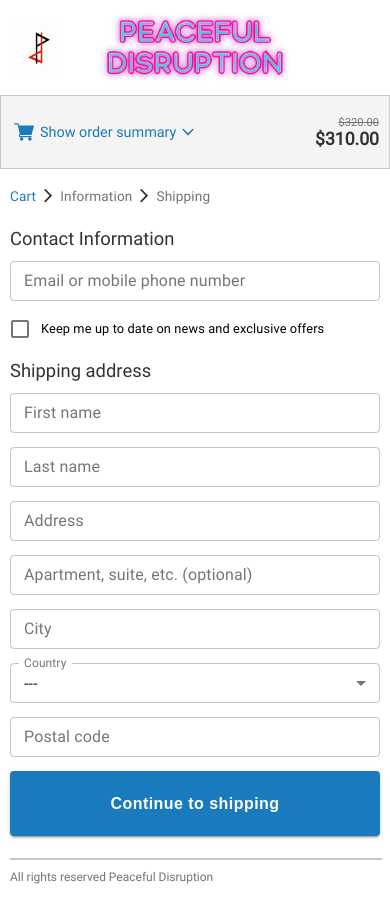
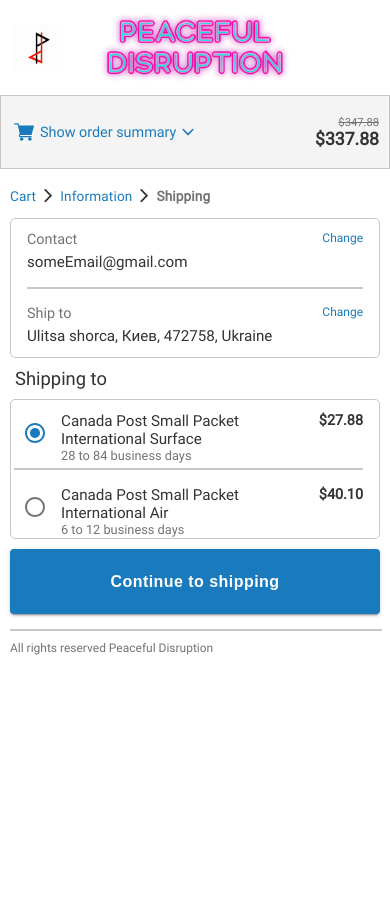
Before and after one commit to mrkelder/pd, a React (Create React App) app: page /payment in a window 390 px wide. After the commit the page ends 844 px from the top, so only its background shows below. Built offline with nearby package versions, Linux system fonts and the light colour scheme.

Commit message:
Created shipping page for mobile

```diff
--- a/src/css/payment.css
+++ b/src/css/payment.css
@@ -151,6 +151,89 @@
   max-width: 546px;
   margin: 5px auto;
 }
+#payment_page #input_sec #second_stage h2 {
+  margin: 10px 5px;
+}
+#payment_page #input_sec #second_stage #change_info,
+#payment_page #input_sec #second_stage #choose_shipping {
+  padding: 12px 16px;
+  box-sizing: border-box;
+  display: flex;
+  flex-direction: column;
+  justify-content: space-between;
+  border: 1px solid #c7c7c7;
+  border-radius: 5px;
+  min-height: 140px;
+}
+#payment_page #input_sec #second_stage #change_info hr,
+#payment_page #input_sec #second_stage #choose_shipping hr {
+  margin: 5px 0;
+}
+#payment_page #input_sec #second_stage #change_info .change_info_option,
+#payment_page #input_sec #second_stage #choose_shipping .change_info_option {
+  display: flex;
+  flex-direction: column;
+}
+#payment_page #input_sec #second_stage #change_info .change_info_option .change_info_heading,
+#payment_page #input_sec #second_stage #choose_shipping .change_info_option .change_info_heading {
+  display: flex;
+  justify-content: space-between;
+}
+#payment_page #input_sec #second_stage #change_info .change_info_option .change_info_heading span:first-child,
+#payment_page #input_sec #second_stage #choose_shipping .change_info_option .change_info_heading span:first-child {
+  color: #737373;
+  font-family: "Roboto", Arial, Helvetica, sans-serif;
+  font-size: 0.9rem;
+}
+#payment_page #input_sec #second_stage #change_info .change_info_option .change_info_heading span:last-child,
+#payment_page #input_sec #second_stage #choose_shipping .change_info_option .change_info_heading span:last-child {
+  color: #197bbd;
+  font-family: "Roboto", Arial, Helvetica, sans-serif;
+  font-size: 0.75rem;
+}
+#payment_page #input_sec #second_stage #change_info .change_info_option address,
+#payment_page #input_sec #second_stage #choose_shipping .change_info_option address {
+  margin-top: 5px;
+  font-family: "Roboto", Arial, Helvetica, sans-serif;
+  font-style: normal;
+  color: #333;
+  font-size: 0.95rem;
+}
+#payment_page #input_sec #second_stage #choose_shipping {
+  padding-left: 3px;
+}
+#payment_page #input_sec #second_stage #choose_shipping .change_info_option {
+  height: 40px;
+  align-items: flex-start;
+  flex-direction: row;
+  justify-content: space-between;
+}
+#payment_page #input_sec #second_stage #choose_shipping .change_info_option .change_shipping_info {
+  flex: 1;
+  margin: 0 5px;
+  display: flex;
+  flex-direction: column;
+}
+#payment_page #input_sec #second_stage #choose_shipping .change_info_option .change_shipping_info .shipping_name {
+  font-family: "Roboto", Arial, Helvetica, sans-serif;
+  font-size: 0.95rem;
+  color: #333;
+}
+#payment_page #input_sec #second_stage #choose_shipping .change_info_option .change_shipping_info .shipping_time {
+  font-family: "Roboto", Arial, Helvetica, sans-serif;
+  font-size: 0.8rem;
+  color: #737373;
+}
+#payment_page #input_sec #second_stage #choose_shipping .change_info_option .price {
+  color: #333;
+  font-weight: bolder;
+  font-family: "Roboto", Arial, Helvetica, sans-serif;
+  font-size: 0.9rem;
+}
+#payment_page #input_sec #second_stage .submit_btn {
+  margin-top: 10px;
+  width: 100%;
+}
 #payment_page #input_sec #bread_crumbs {
   margin: 10px 0;
 }
@@ -167,17 +250,17 @@
   color: #737373;
   margin: 0;
 }
-#payment_page #input_sec form {
-  display: flex;
-  flex-direction: column;
-  width: 100%;
-}
-#payment_page #input_sec form h2 {
+#payment_page #input_sec h2 {
   font-family: "Roboto", Arial, Helvetica, sans-serif;
   font-weight: lighter;
   color: #333;
   font-size: 1.15rem;
   margin: 10px 0 5px;
+}
+#payment_page #input_sec form {
+  display: flex;
+  flex-direction: column;
+  width: 100%;
 }
 #payment_page #input_sec form .c_input {
   margin: 7px 0;
@@ -306,5 +389,10 @@
     margin-left: 0 !important;
   }
 }
+@media (min-width: 1265px) {
+  #payment_page #payment_heading #link_block {
+    width: 1180px;
+  }
+}
 
 /*# sourceMappingURL=payment.css.map */
--- a/src/pages/Payment.js
+++ b/src/pages/Payment.js
@@ -1,5 +1,5 @@
 import React, { Fragment, lazy, useState, Suspense, useEffect, useRef } from 'react';
-import { Breadcrumbs, Button, Typography, createStyles, FormControlLabel, TextField, createMuiTheme, ThemeProvider, Checkbox, Select, MenuItem, FormControl, InputLabel } from '@material-ui/core';
+import { Breadcrumbs, Button, Typography, RadioGroup, createStyles, Radio, FormControlLabel, TextField, createMuiTheme, ThemeProvider, Checkbox, Select, MenuItem, FormControl, InputLabel } from '@material-ui/core';
 import { motion } from 'framer-motion';
 import { Link } from 'react-router-dom';
 import { useSelector } from 'react-redux';
@@ -20,6 +20,14 @@
   }
 });
 
+// const radioStyles = () => ({
+//   radio: {
+//     '&$checked': {
+//       color: '#197bbd'
+//     }
+//   }
+// });
+
 const theme = createMuiTheme({
   palette: {
     primary: {
@@ -37,12 +45,21 @@
   const [submitStyle, setSubmitStyle] = useState({ height: '65px', fontSize: '1rem', textTransform: 'none', fontWeight: 'bold', fontFamily: 'Arial' });
   const [isSummaryOpened, setSummaryOpened] = useState(false);
   const [styleForBreadCrumbs, setStyleForBreadCrumbs] = useState(null);
-  // const [sectionHeight, setSectionHeight] = useState(null);
+  const [shipping, setShipping] = useState('fs');
+  const [stage, setStage] = useState(1); // stage of purchase
   const compared_h2 = useRef();
-  // const heading = useRef();
+  // const classes = radioStyles();
 
   function openSummary() {
     setSummaryOpened(!isSummaryOpened);
+  }
+
+  function stageChanger(stageNum) {
+    if (stage !== stageNum) setStage(stageNum);
+  }
+
+  function changeShipping({ target: { value } }) {
+    setShipping(value);
   }
 
   useEffect(() => {
@@ -55,15 +72,10 @@
     if (windowSize >= 1000 && compared_h2.current !== undefined)
       setStyleForBreadCrumbs({ width: compared_h2.current.clientWidth });
     else setStyleForBreadCrumbs(null);
-    // Changes the height of the section
-    // if (windowSize >= 1000 && heading.current !== undefined)
-    //   setSectionHeight({ height: document.getElementsByTagName('html')[0].clientHeight - heading.current.clientHeight });
   }, [windowSize]);
 
   return (
     <div id="payment_page">
-      {/* { windowSize < 768 ?
-        <Fragment> */}
       <header id="payment_heading">
         <div id="link_block">
           <Link to="/">
@@ -81,8 +93,8 @@
                 <img src={blue_arrow} alt="arrow" style={isSummaryOpened ? { transform: 'rotate(180deg)' } : { transform: 'rotate(0)' }} />
               </div>
               <div>
-                <span>$320.00</span>
-                <span>$310.00</span>
+                <span>{stage === 0 ? '$310.00' : shipping === 'fs' ? `$${(320 + 27.88).toFixed(2)}` : `$${(320 + 40.10).toFixed(2)}`}</span>
+                <span>{stage === 0 ? '$310.00' : shipping === 'fs' ? `$${(310 + 27.88).toFixed(2)}` : `$${(310 + 40.10).toFixed(2)}`}</span>
               </div>
             </div>
             <motion.div animate={isSummaryOpened ? { height: 'auto' } : { height: 0 }} transition={{ duration: .2 }} initial={false} id="summary_items" >
@@ -106,14 +118,14 @@
               </div>
               <div className="info_block">
                 <div><p>Shipping</p></div>
-                <div><p>Calculated at next step</p></div>
+                <div><p>{stage === 0 ? 'Calculated at next step' : shipping === 'fs' ? '$27.88' : '$40.10'}</p></div>
               </div>
               <hr />
               <div className="info_block total">
                 <div><p>Total</p></div>
                 <div>
                   <p>CAD</p>
-                  <b>$310.00</b>
+                  <b>{stage === 0 ? '$310.00' : shipping === 'fs' ? `$${(310 + 27.88).toFixed(2)}` : `$${(310 + 40.10).toFixed(2)}`}</b>
                 </div>
               </div>
             </motion.div>
@@ -121,11 +133,12 @@
         }
         <section id="input_sec">
           <Breadcrumbs id="bread_crumbs" style={styleForBreadCrumbs} separator={<img src={arrow} alt="arrow" style={{ transform: 'rotate(180deg)', width: '8px' }} />} aria-label="breadcrumb">
-            <Link to="/" >Cart</Link>
-            <p>Information</p>
-            <p>Shipping</p>
+            <Link to="/cart" >Cart</Link>
+            <p style={stage === 0 ? { fontWeight: 'bold' } : { color: '#197bbd', cursor: 'pointer' }} onClick={() => { stageChanger(0); }}>Information</p>
+            <p style={stage === 1 ? { fontWeight: 'bold' } : null}>Shipping</p>
           </Breadcrumbs>
           <ThemeProvider theme={theme}>
+            {stage === 0 &&
               <form>
                 <h2 ref={compared_h2}>Contact Information</h2>
                 <Input label="Email or mobile phone number" />
@@ -160,8 +173,53 @@
                   <div className="gap" />
                   <Input label="Postal code" />
                 </div>
-              <Button type="submit" className="c_input submit_btn" variant="contained" size="medium" color="primary" style={submitStyle}>Continue to shipping</Button>
+                <Button type="submit" onClick={e => { e.preventDefault(); }} className="c_input submit_btn" variant="contained" size="medium" color="primary" style={submitStyle}>Continue to shipping</Button>
               </form>
+            }
+            {stage === 1 &&
+              <div id="second_stage">
+                <div id="change_info">
+                  <div className="change_info_option">
+                    <div className="change_info_heading">
+                      <span>Contact</span>
+                      <span onClick={() => { stageChanger(0); }}>Change</span>
+                    </div>
+                    <address>someEmail@gmail.com</address>
+                  </div>
+                  <hr />
+                  <div className="change_info_option">
+                    <div className="change_info_heading">
+                      <span>Ship to</span>
+                      <span onClick={() => { stageChanger(0) }}>Change</span>
+                    </div>
+                    <address>Ulitsa shorca, Киев, 472758, Ukraine</address>
+                  </div>
+                </div>
+                <h2>Shipping to</h2>
+                <RadioGroup name="gender1" value={shipping} onChange={changeShipping}>
+                  <div id="choose_shipping">
+                    <div className="change_info_option">
+                      <Radio value="fs" color="primary" name="shipping" />
+                      <div className="change_shipping_info">
+                        <span className="shipping_name">Canada Post Small Packet International Surface</span>
+                        <span className="shipping_time">28 to 84 business days</span>
+                      </div>
+                      <span className="price">$27.88</span>
+                    </div>
+                    <hr />
+                    <div className="change_info_option">
+                      <Radio value="ss" color="primary" name="shipping" />
+                      <div className="change_shipping_info">
+                        <span className="shipping_name">Canada Post Small Packet International Air</span>
+                        <span className="shipping_time">6 to 12 business days</span>
+                      </div>
+                      <span className="price">$40.10</span>
+                    </div>
+                  </div>
+                </RadioGroup>
+                <Button type="submit" onClick={e => { e.preventDefault(); }} className="c_input submit_btn" variant="contained" size="medium" color="primary" style={submitStyle}>Continue to shipping</Button>
+              </div>
+            }
           </ThemeProvider>
           {windowSize >= 1000 &&
             <footer>
@@ -199,7 +257,7 @@
               <div><p>Total</p></div>
               <div>
                 <p>CAD</p>
-                <b>$310.00</b>
+                <b>{stage === 0 ? '$310.00' : shipping === 'fs' ? `$${(310 + 27.88).toFixed(2)}` : `$${(310 + 40.10).toFixed(2)}`}</b>
               </div>
             </div>
           </section>
@@ -211,11 +269,6 @@
           <p>All rights reserved Peaceful Disruption</p>
         </footer>
       }
-      {/* </Fragment>
-        :
-        <Fragment>
-        </Fragment>
-      } */}
     </div>
   );
 }
--- a/src/scss/payment.scss
+++ b/src/scss/payment.scss
@@ -151,6 +151,88 @@
     flex-direction: column;
     max-width: 546px;
     margin: 5px auto;
+    #second_stage {
+      h2 {
+        // margin-left: 5px !important;
+        margin: 10px 5px;
+      }
+      #change_info,
+      #choose_shipping {
+        padding: 12px 16px;
+        box-sizing: border-box;
+        display: flex;
+        flex-direction: column;
+        justify-content: space-between;
+        border: 1px solid $grey;
+        border-radius: 5px;
+        min-height: 140px;
+        hr {
+          margin: 5px 0;
+        }
+        .change_info_option {
+          display: flex;
+          flex-direction: column;
+          .change_info_heading {
+            display: flex;
+            justify-content: space-between;
+            span {
+              &:first-child {
+                color: $dark_grey;
+                @include font("Roboto");
+                font-size: 0.9rem;
+              }
+              &:last-child {
+                color: $blue;
+                @include font("Roboto");
+                font-size: 0.75rem;
+              }
+            }
+          }
+          address {
+            margin-top: 5px;
+            @include font("Roboto");
+            font-style: normal;
+            color: $black;
+            font-size: 0.95rem;
+          }
+        }
+      }
+      #choose_shipping {
+        padding-left: 3px;
+        .change_info_option {
+          height: 40px;
+          align-items: flex-start;
+          flex-direction: row;
+          justify-content: space-between;
+          .change_shipping_info {
+            flex: 1;
+            margin: 0 5px;
+            display: flex;
+            flex-direction: column;
+            .shipping_name {
+              @include font("Roboto");
+              font-size: 0.95rem;
+              color: $black;
+            }
+            .shipping_time {
+              @include font("Roboto");
+              font-size: 0.8rem;
+              color: $dark_grey;
+            }
+          }
+          .price {
+            color: $black;
+            font-weight: bolder;
+            @include font("Roboto");
+            font-size: 0.9rem;
+          }
+        }
+      }
+      .submit_btn {
+        margin-top: 10px;
+        width: 100%;
+      }
+    }
     #bread_crumbs {
       margin: 10px 0;
       a,
@@ -167,17 +249,17 @@
         margin: 0;
       }
     }
+    h2 {
+      @include font("Roboto");
+      font-weight: lighter;
+      color: $black;
+      font-size: 1.15rem;
+      margin: 10px 0 5px;
+    }
     form {
       display: flex;
       flex-direction: column;
       width: 100%;
-      h2 {
-        @include font("Roboto");
-        font-weight: lighter;
-        color: $black;
-        font-size: 1.15rem;
-        margin: 10px 0 5px;
-      }
       .c_input {
         margin: 7px 0;
       }
@@ -332,3 +414,13 @@
     }
   }
 }
+
+@media (min-width: 1265px) {
+  #payment_page {
+    #payment_heading {
+      #link_block {
+        width: 1180px;
+      }
+    }
+  }
+}
```
Also changed, not shown: 1 other file (tests, documents, lock files or other folders). Lines whose indentation alone changed are shown as unchanged.
